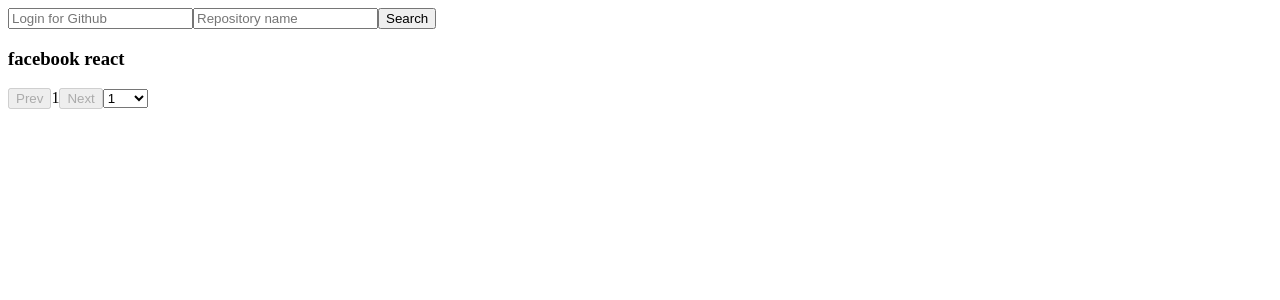
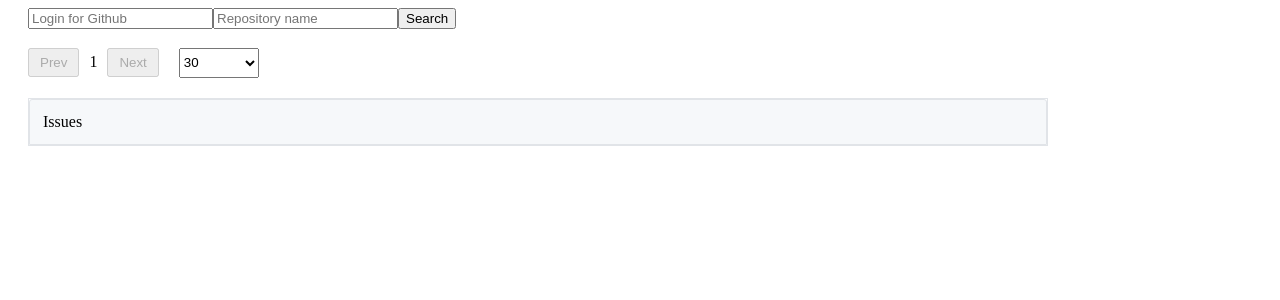
Before and after one commit to t-gafiulin/interface_github, a React app: page / in a window 1280 px wide. Shown: the top 300 px of the page. Built offline with nearby package versions, Linux system fonts and the light colour scheme; what showdown would draw is missing.

Commit message:
add style for list of issues, pagination

```diff
--- a/src/App.css
+++ b/src/App.css
@@ -1,3 +1,13 @@
 .container{
     width: 1020px;
+    padding-left: 20px;
+    padding-right: 20px;
 }
+
+pre{
+    overflow-y: scroll;
+}
+
+.clear {
+    clear: both; /* Отмена обтекания */
+}
--- a/src/components/IssuesItem.js
+++ b/src/components/IssuesItem.js
@@ -29,20 +29,22 @@
         })
 
         return <div class='issue-item'>
-            <Link class='issue-item__link' to='/issue'>
-                <div class='issue-item__button' onClick={this.handleClick.bind(this)}>
-                    <h4 class='issue-item__header'>{title}</h4>
-                    <div class='issue-item__meta'>
-                        <div class='issue-item__number'>#{number}</div>
-                        <div class='issue-item__date'>{this.dateParser(date)}</div>
-                        <a class='issue-item__login' href={url}>{login}</a>
-                        <div class='issue-item__comments'>{comments_amount}</div>
+            <div class='issue-item__text'>
+                <div class='issue-item__header'>
+                    <div class='issue-item__button' onClick={this.handleClick.bind(this)}>
+                        <Link class='issue-item__link' to='/issue'>{title}</Link>
                     </div>
                     <div class='issue-item__labels'>
                         {labels_block}
                     </div>
                 </div>
-            </Link>
+                <div class='issue-item__meta'>
+                    <div class='issue-item__number'>#{number}</div>
+                    <div class='issue-item__date'>opened {this.dateParser(date)} by</div>
+                    <a class='issue-item__login' href={url}>{login}</a>
+                </div>
+            </div>
+            <div class='issue-item__comments'>{comments_amount}</div>
         </div>
     }
 }
--- a/src/components/Search.js
+++ b/src/components/Search.js
@@ -5,6 +5,7 @@
 import Issue from './Issue';
 import IssuesItem from './IssuesItem'
 import { Link } from 'react-router-dom';
+import '../resource/Search.css';
 
 class Search extends Component {
     constructor(props){
@@ -33,9 +34,8 @@
         } else if (nextOrPrevButton === 'perPage') {
             this.props.fetchIssues(login, repositoryName, 1, this.state.perPage);
         } else {
-            //this.setState({login: '', repositoryName: ''});
-            //this.props.fetchIssues(this.state.login, this.state.repositoryName, this.props.page, this.state.perPage);
-            this.props.fetchIssues(login, repositoryName, page, this.state.perPage);
+            this.setState({login: '', repositoryName: ''});
+            this.props.fetchIssues(this.state.login, this.state.repositoryName, this.props.page, this.state.perPage);
         }
     }
 
@@ -60,9 +60,9 @@
 
         let data = this.props.loading ?
             <Loader /> : (this.props.error ?
-                <p>Not found</p> : <div class='container'>{issues}</div>);
+                <p>Not found</p> : <div class='list-issue'><div class='list-issue-header'>Issues</div>{issues}</div>);
 
-        return <div>
+        return <div class='container'>
             <input
                 value={this.state.login}
                 onChange={this.handleChange.bind(this, 'login')}
@@ -75,11 +75,14 @@
 
             <h3>{(this.props.login + ' ' + this.props.repositoryName)}</h3>
 
-            <button onClick={this.handleClick.bind(this, 'prev')} disabled={this.props.page === 1}>Prev</button>
-                {this.props.page}
-            <button onClick={this.handleClick.bind(this, 'next')} disabled={issues.length < this.props.perPage}>Next</button>
+            <div class='pagination'>
+                <button class='pagination__prev' onClick={this.handleClick.bind(this, 'prev')} disabled={this.props.page === 1}>Prev</button>
+                    <span class='pagination__page'>{this.props.page}</span>
+                <button class='pagination__next' onClick={this.handleClick.bind(this, 'next')} disabled={issues.length < this.props.perPage}>Next</button>
+            </div>
 
             <select
+                class='select-block'
                 value={this.props.perPage}
                 onChange={this.handleChange.bind(this, 'perPage')}
                 onClick={this.handleClick.bind(this, 'perPage')}
--- a/src/reducer/issue.js
+++ b/src/reducer/issue.js
@@ -5,10 +5,10 @@
 
 const initialState = {
     issues: [],
-    login: 'facebook',
-    repositoryName: 'react',
+    login: '',
+    repositoryName: '',
     page: 1,
-    perPage: 1,
+    perPage: '30',
     loading: false,
     error: false,
     issue: null,
@@ -20,6 +20,7 @@
     switch(action.type){
         case LOAD_ISSUES_SUCCESS:
             const {issues, login, repositoryName, page, perPage} = action;
+            console.log(action);
             return {
                 ...state,
                 issues: issues,
--- a/src/resource/Comment.css
+++ b/src/resource/Comment.css
@@ -37,4 +37,5 @@
 .comment__body{
     padding-left: 15px;
     padding-right: 15px;
+    /* overflow-y: scroll; */
 }
--- a/src/resource/Issue.css
+++ b/src/resource/Issue.css
@@ -88,8 +88,3 @@
 .issue-labels__label{
     padding: 10px;
 }
-
-
-.clear {
-    clear: left; /* Отмена обтекания */
-}
--- a/src/resource/IssuesItem.css
+++ b/src/resource/IssuesItem.css
@@ -1,43 +1,73 @@
+a{
+    text-decoration: none;
+    color: black;
+}
+
+a:hover{
+    text-decoration: none;
+    color: blue;
+}
+
 .issue-item{
+    border-top: 1px solid rgb(225, 228, 232);
+    padding: 10px;
+    display: block;
+}
 
+.issue-item:hover{
+    background-color: #f6f8fa;
+}
+
+.issue-item__text{
+    display: inline-block;
+    width: 900px;
+}
+
+.issue-item__button{
+    display: inline-block;
 }
 
 .issue-item__link{
-
-}
-
-.issue-item__button{
-
+    font-size: 16px;
+    font-weight: 600;
 }
 
 .issue-item__header{
-
 }
 
 .issue-item__meta{
-
+    color: #586069;
+    font-size: 12px;
+    line-height: 15px;
 }
 
 .issue-item__number{
+    display:inline-block;
 
 }
 
 .issue-item__date{
-
+    display:inline-block;
+    margin-left: 5px;
 }
 
 .issue-item__login{
-
+    display:inline-block;
+    margin-left: 5px;
 }
 
 .issue-item__comments{
-
+    float: right;
+    display: inline-block;
 }
 
 .issue-item__labels{
-
+    display: inline-block;
 }
 
 .issue-item__label{
-
+    font-size: 12px;
+    padding: 3px 4px;
+    display: inline-block;
+    margin-left: 5px;
 }
--- /dev/null
+++ b/src/resource/Search.css
@@ -0,0 +1,32 @@
+.list-issue-header{
+    background-color: #f6f8fa;
+    border: 1px solid #e1e4e8;
+    border-radius: 3px 3px 0 0;
+    padding: 13px;
+}
+
+.list-issue{
+    margin-top: 20px;
+    border: 1px solid rgb(225, 228, 232);
+}
+
+.pagination{
+    display: inline-block;
+    margin-right: 20px;
+}
+
+.pagination__prev,
+.pagination__next{
+    padding: 5px 10px;
+}
+
+.pagination__page{
+    margin-left: 10px;
+    margin-right: 10px;
+}
+
+.select-block{
+    display: inline-block;
+    width: 80px;
+    height: 30px;
+}
```
